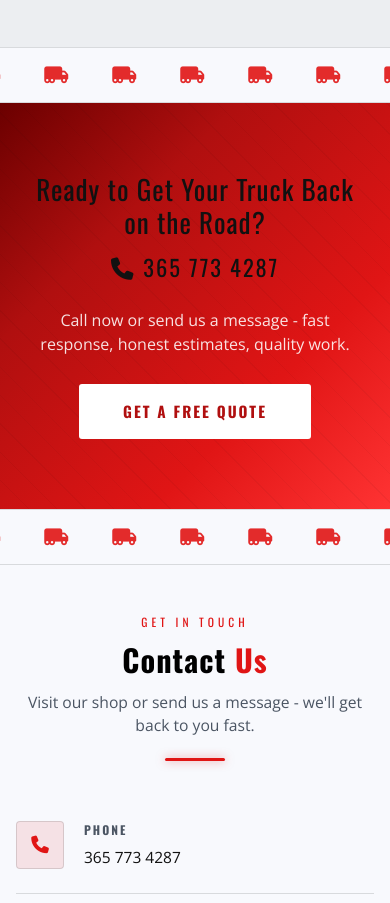
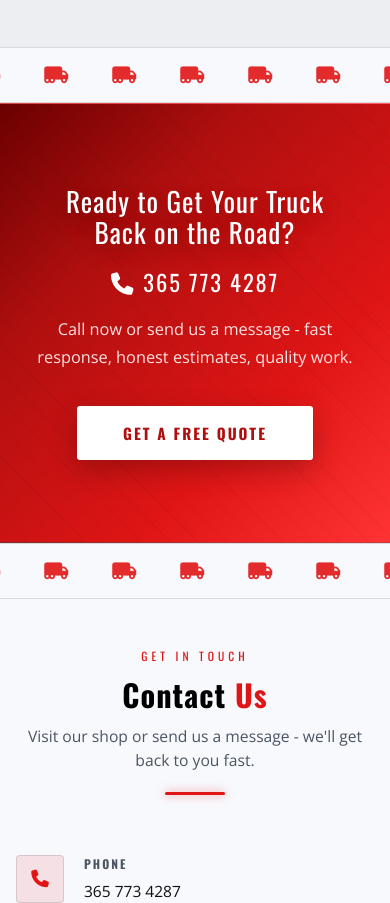
Before and after one commit to gagabeyonce662-tech/harsh-verma, a Next.js app: page / in a window 390 px wide. Shown: the part 9796-10699 px from the top of the page. Built offline with nearby package versions, Linux system fonts and the light colour scheme.

Commit message:
Refine CSS styles for homeLanding component; adjust padding, margins, and typography for improved layout and responsiveness; add new background effects to cta-strip and enhance button hover states.

```diff
--- a/app/components/homeLanding.module.css
+++ b/app/components/homeLanding.module.css
@@ -42,9 +42,7 @@
 :global(html[data-theme="light"]) .page :global(.testi-name strong),
 :global(html[data-theme="light"]) .page :global(.contact-form-wrap h3),
 :global(html[data-theme="light"]) .page :global(.contact-info-item span),
-:global(html[data-theme="light"]) .page :global(.area-pill span),
-:global(html[data-theme="light"]) .page :global(.cta-strip h2),
-:global(html[data-theme="light"]) .page :global(.cta-phone) {
+:global(html[data-theme="light"]) .page :global(.area-pill span) {
   color: #111;
 }
 
@@ -1010,10 +1008,12 @@
 
 .page :global(.cta-strip) {
   background: linear-gradient(135deg, #6b0000 0%, var(--red-dark) 30%, var(--red) 70%, #ff3333 100%);
-  padding: 70px 24px;
+  padding: 82px 24px;
   text-align: center;
   position: relative;
   overflow: hidden;
+  border-top: 1px solid rgba(255, 255, 255, 0.22);
+  border-bottom: 1px solid rgba(255, 255, 255, 0.16);
 }
 
 .page :global(.cta-strip::before) {
@@ -1024,6 +1024,15 @@
   pointer-events: none;
 }
 
+.page :global(.cta-strip::after) {
+  content: "";
+  position: absolute;
+  inset: -40% 15% auto;
+  height: 160px;
+  background: radial-gradient(ellipse at center, rgba(255, 255, 255, 0.2) 0%, rgba(255, 255, 255, 0) 72%);
+  pointer-events: none;
+}
+
 .page :global(.cta-strip h2),
 .page :global(.cta-phone) {
   color: #fff;
@@ -1032,15 +1041,20 @@
 
 .page :global(.cta-strip h2) {
   font-family: "Oswald", sans-serif;
-  font-size: 2.4rem;
-  margin-bottom: 12px;
+  font-size: clamp(2rem, 4.4vw, 2.7rem);
+  margin-bottom: 16px;
   letter-spacing: 1px;
+  line-height: 1.15;
+  text-wrap: balance;
+  text-shadow: 0 6px 22px rgba(0, 0, 0, 0.26);
 }
 
 .page :global(.cta-strip p) {
   color: rgba(255, 255, 255, 0.88);
-  margin-bottom: 28px;
-  font-size: 1rem;
+  margin: 0 auto 34px;
+  max-width: 620px;
+  font-size: 1.02rem;
+  line-height: 1.7;
   position: relative;
 }
 
@@ -1051,30 +1065,38 @@
   font-size: 0.95rem;
   font-weight: 700;
   letter-spacing: 2px;
-  padding: 16px 44px;
+  padding: 16px 46px;
   display: inline-block;
   transition:
     transform 0.2s,
-    box-shadow 0.2s;
+    box-shadow 0.2s,
+    background-color 0.2s;
   position: relative;
+  box-shadow: 0 10px 28px rgba(0, 0, 0, 0.24);
 }
 
 .page :global(.btn-white:hover) {
   transform: translateY(-3px);
-  box-shadow: 0 12px 30px rgba(0, 0, 0, 0.3);
+  box-shadow: 0 14px 34px rgba(0, 0, 0, 0.32);
+  background: #fff7f7;
   color: var(--red-dark);
 }
 
 .page :global(.cta-phone) {
   font-family: "Oswald", sans-serif;
-  font-size: 1.9rem;
-  margin-bottom: 24px;
+  font-size: clamp(1.55rem, 3.4vw, 2.05rem);
+  margin-bottom: 18px;
   display: block;
   letter-spacing: 2px;
+  transition: opacity 0.2s;
 }
 
 .page :global(.cta-phone i) {
   margin-right: 8px;
+}
+
+.page :global(.cta-phone:hover) {
+  opacity: 0.9;
 }
 
 .page :global(.contact-form-wrap) {
```
